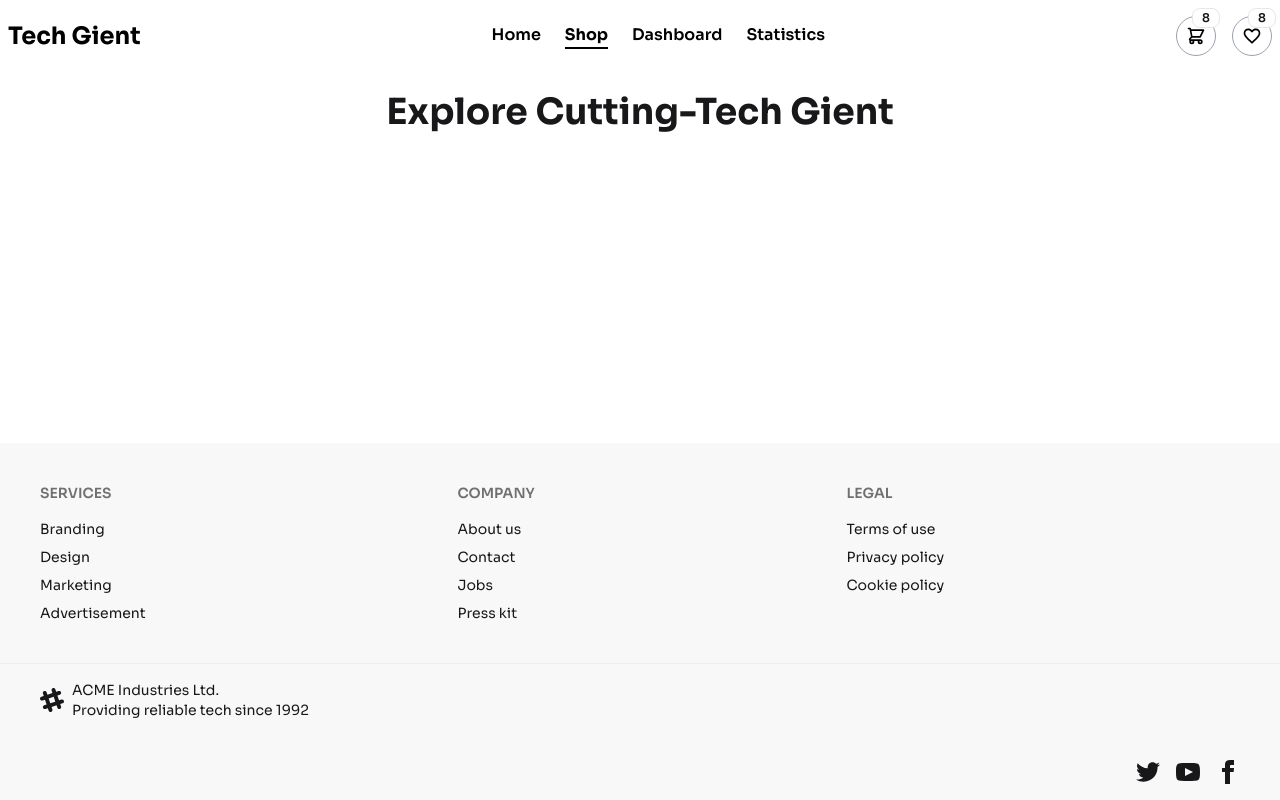
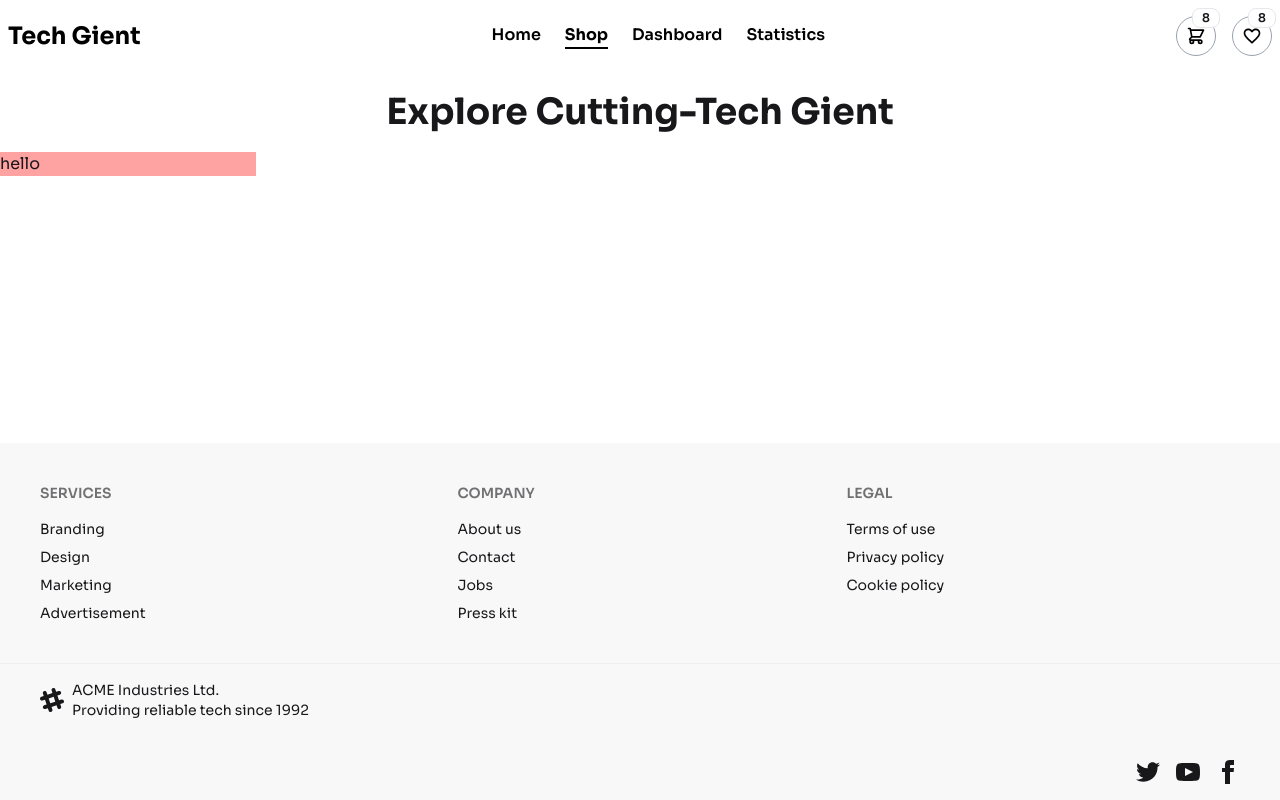
Before and after one commit to abdullahsheikhdev/Gadget-Shop, a React (Vite) app: page /shop in a window 1280 px wide. Built offline with nearby package versions, Linux system fonts and the light colour scheme.

Commit message:
add not founde page

```diff
--- a/src/pages/Shop.jsx
+++ b/src/pages/Shop.jsx
@@ -5,10 +5,14 @@ import Sidebar from "./Sidebar";
 
 const Shop = () => {
     return (
-        <div>
+        <div className="container mx-auto">
             <h1 className="mt-5 font-bold text-4xl text-center">Explore Cutting-Tech Gient</h1>
+            <div className="grid grid-cols-5 mt-5">
             <Sidebar />
+            <div className="col-span-4">
             <Outlet />
+            </div>
+            </div>
         </div>
     );
 };
--- a/src/pages/Sidebar.jsx
+++ b/src/pages/Sidebar.jsx
@@ -1,11 +1,11 @@
 
 
 const Sidebar = () => {
-    return (
-        <div>
-
-        </div>
-    );
+  return (
+    <div className="container mx-auto bg-red-300">
+      <h1>hello</h1>
+    </div>
+  );
 };
 
 export default Sidebar;
```
Also changed, not shown: vite.config.js (line endings or trailing spaces).
